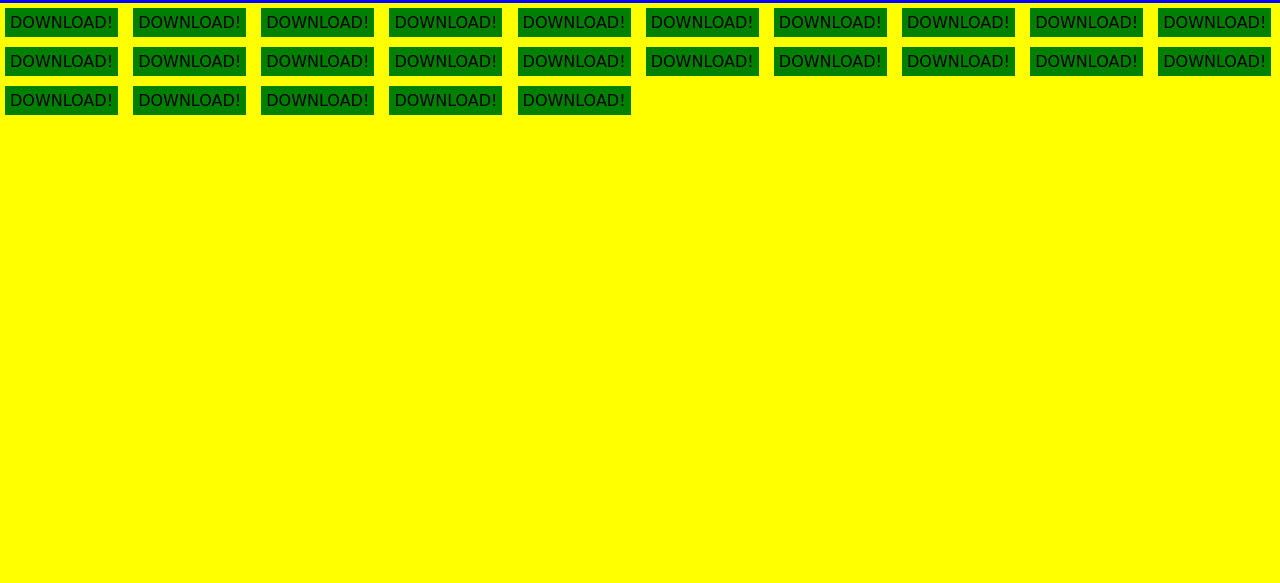
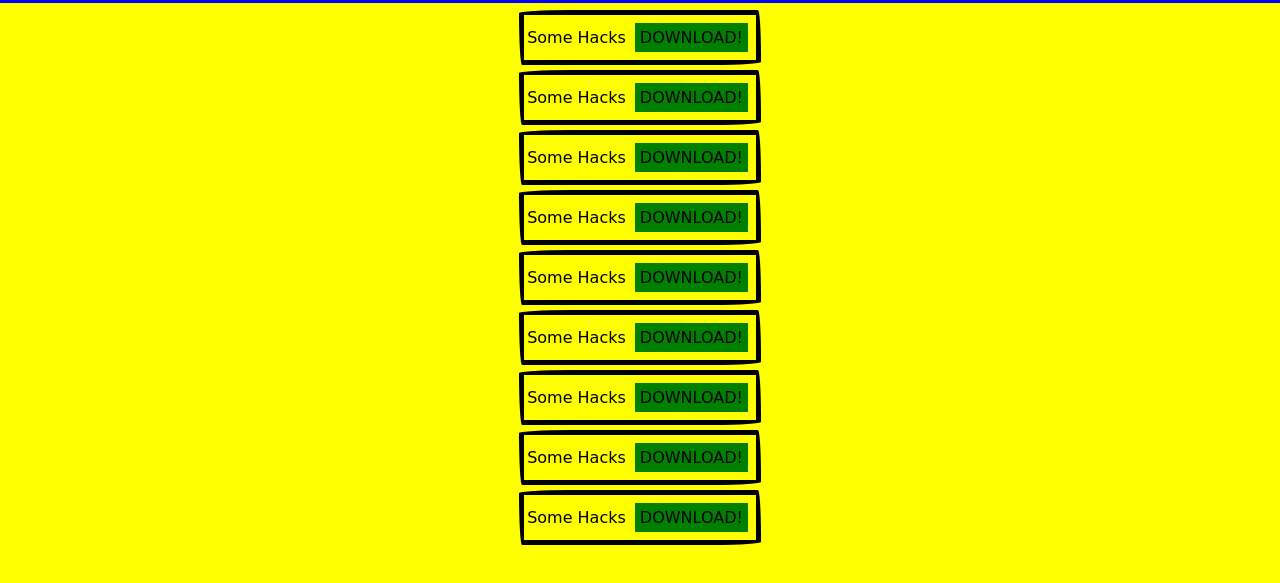
Before and after one commit to Ardus-Kaine/hugoslegittorrents, a plain HTML site: page index.html in a window 1280 px wide. Shown: the part 77-660 px from the top of the page. Drawn offline with Linux system fonts and the light colour scheme.

Commit message:
More Stuffs
Updated - Now with favicon, more css and a table

```diff
--- a/index.html
+++ b/index.html
@@ -1,36 +1,42 @@
 <!DOCTYPE html>
 <html>
 <head>
-<title>PageName</title>
+<title>Hugo's Legit Torrents</title>
 <link rel="stylesheet" type="text/css" href="style.css">
+<link rel="icon" type="image/png" href="favicon.png" />
 </head>
 <body>
 <div class="header">Hugo's Legit Torrents!</div>
-<div class="download">DOWNLOAD!</div>
-<div class="download">DOWNLOAD!</div>
-<div class="download">DOWNLOAD!</div>
-<div class="download">DOWNLOAD!</div>
-<div class="download">DOWNLOAD!</div>
-<div class="download">DOWNLOAD!</div>
-<div class="download">DOWNLOAD!</div>
-<div class="download">DOWNLOAD!</div>
-<div class="download">DOWNLOAD!</div>
-<div class="download">DOWNLOAD!</div>
-<div class="download">DOWNLOAD!</div>
-<div class="download">DOWNLOAD!</div>
-<div class="download">DOWNLOAD!</div>
-<div class="download">DOWNLOAD!</div>
-<div class="download">DOWNLOAD!</div>
-<div class="download">DOWNLOAD!</div>
-<div class="download">DOWNLOAD!</div>
-<div class="download">DOWNLOAD!</div>
-<div class="download">DOWNLOAD!</div>
-<div class="download">DOWNLOAD!</div>
-<div class="download">DOWNLOAD!</div>
-<div class="download">DOWNLOAD!</div>
-<div class="download">DOWNLOAD!</div>
-<div class="download">DOWNLOAD!</div>
-<div class="download">DOWNLOAD!</div>
-<script src="script.js" charset="utf-8"></script>
+<table class="list">
+    <tbody>
+        <tr>
+            <td>Some Hacks</td><td><div class="download">DOWNLOAD!</div></td>
+        </tr>
+        <tr>
+            <td>Some Hacks</td><td><div class="download">DOWNLOAD!</div></td>
+        </tr>
+        <tr>
+            <td>Some Hacks</td><td><div class="download">DOWNLOAD!</div></td>
+        </tr>
+        <tr>
+            <td>Some Hacks</td><td><div class="download">DOWNLOAD!</div></td>
+        </tr>
+        <tr>
+            <td>Some Hacks</td><td><div class="download">DOWNLOAD!</div></td>
+        </tr>
+        <tr>
+            <td>Some Hacks</td><td><div class="download">DOWNLOAD!</div></td>
+        </tr>
+        <tr>
+            <td>Some Hacks</td><td><div class="download">DOWNLOAD!</div></td>
+        </tr>
+        <tr>
+            <td>Some Hacks</td><td><div class="download">DOWNLOAD!</div></td>
+        </tr>
+        <tr>
+            <td>Some Hacks</td><td><div class="download">DOWNLOAD!</div></td>
+        </tr>
+    </tbody>
+</table>
 </body>
 </html>
--- a/style.css
+++ b/style.css
@@ -11,9 +11,26 @@ body {
     font-size: 60px;
 }
 
+.list {
+    margin: auto;
+}
+.list tr {
+    display: block;
+    border: 5px solid black;
+    border-radius: 255px 15px 225px 15px/15px 225px 15px 255px;
+    margin: 5px;
+}
 .download {
     background: green;
     display: inline-block;
     padding: 5px;
     margin: 5px;
+    transition: all 1s;
+    cursor: pointer;
+    -webkit-user-select: none;
+    -moz-user-select: none;
+    -ms-user-select: none;
 }
+.download:hover {
+    transform: rotateZ(360deg) scale(2);
+}
```
Also changed, not shown: favicon.png (added), script.js (added).
